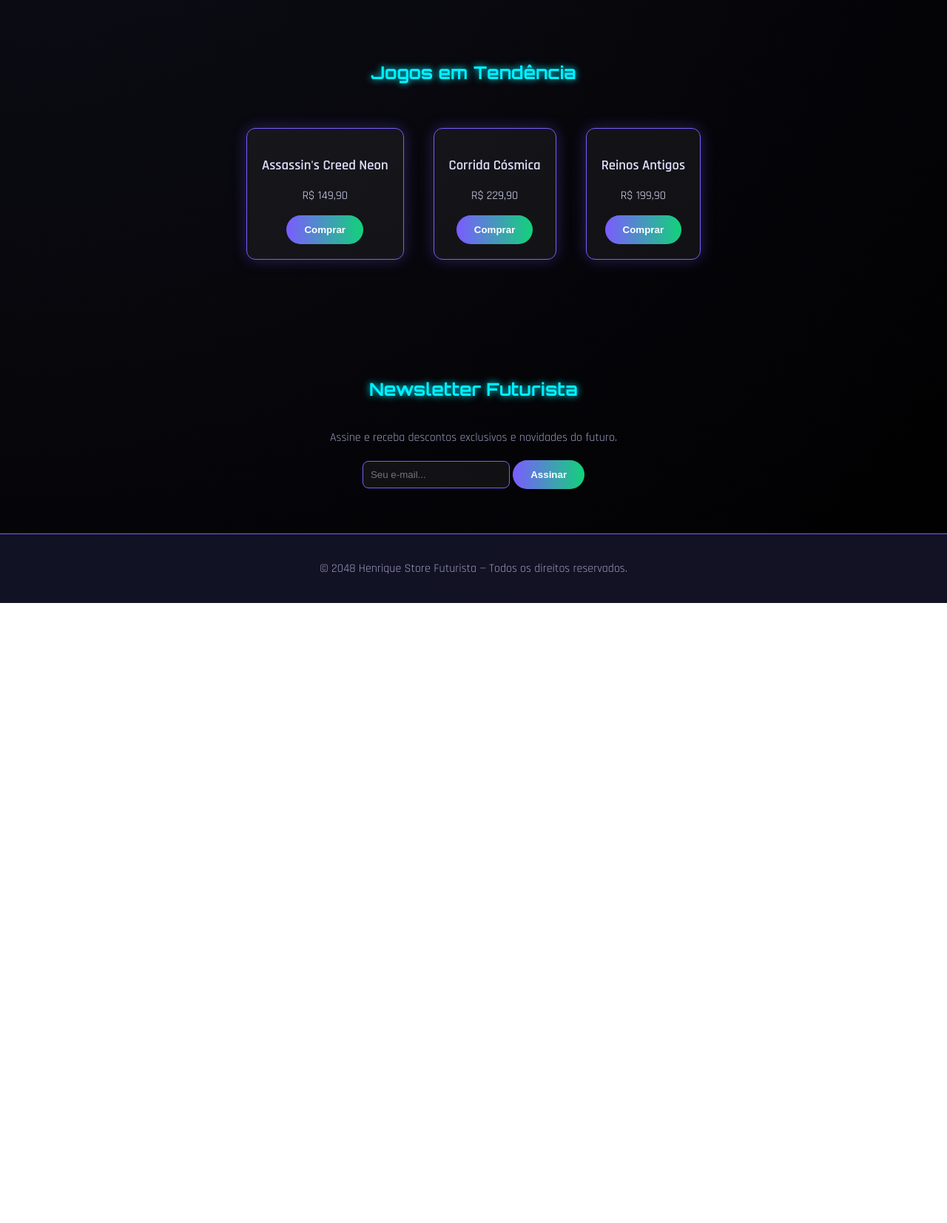
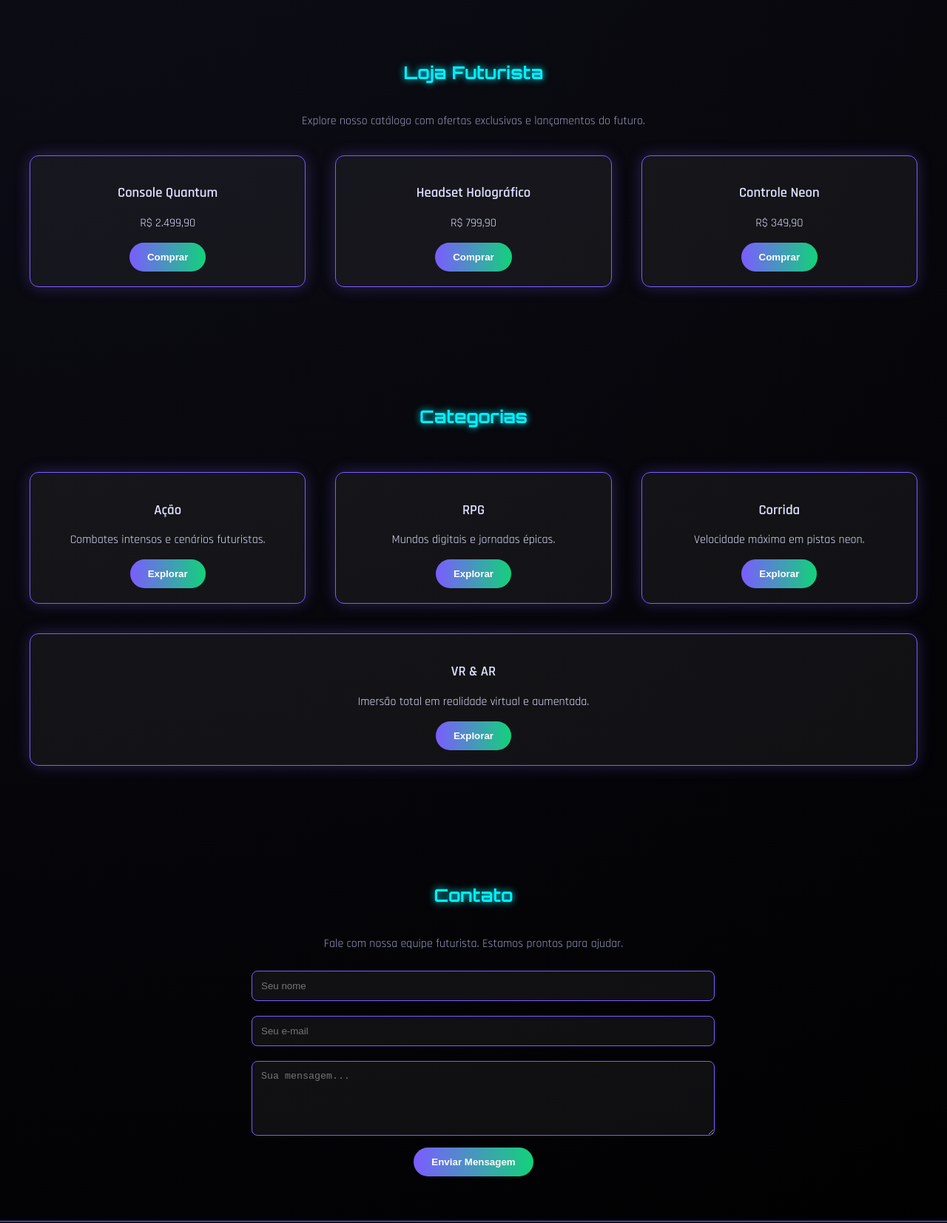
Before and after one commit to Riquezin731/rick, a plain HTML site: page index.html in a window 1280 px wide. Shown: the part 502-2155 px from the top of the page at 74% size. Before the commit the page ends 1317 px from the top, so only its background shows below. Drawn offline with Linux system fonts and the light colour scheme.

Commit message:
Update index.html
categorias

```diff
--- a/index.html
+++ b/index.html
@@ -49,7 +49,6 @@
     .hero {
       text-align: center;
       padding: 100px 20px;
-      position: relative;
     }
     .hero h1 {
       font-size: 3rem;
@@ -103,10 +102,25 @@
       box-shadow: 0 0 20px rgba(123,92,255,0.3);
       transition: transform 0.3s, box-shadow 0.3s;
       text-align: center;
+      flex: 1 1 250px;
     }
     .card:hover {
       transform: translateY(-5px);
       box-shadow: 0 0 30px var(--neon2);
+    }
+    .cards-container {
+      display:flex;
+      flex-wrap:wrap;
+      justify-content:center;
+    }
+    form input, form textarea {
+      width:100%;
+      padding:12px;
+      margin:10px 0;
+      border-radius:8px;
+      border:1px solid var(--neon1);
+      background:var(--card);
+      color:var(--text);
     }
     footer {
       background: rgba(20,20,40,0.9);
@@ -121,49 +135,83 @@
   <header>
     <div class="logo">Henrique Store</div>
     <nav>
-      <a href="#">Início</a>
-      <a href="#">Loja</a>
-      <a href="#">Categorias</a>
-      <a href="#">Contato</a>
+      <a href="#inicio">Início</a>
+      <a href="#loja">Loja</a>
+      <a href="#categorias">Categorias</a>
+      <a href="#contato">Contato</a>
     </nav>
   </header>
 
-  <section class="hero">
+  <!-- Início -->
+  <section id="inicio" class="hero">
     <h1>Gamers do Futuro estão aqui...</h1>
     <p>Uma experiência cyberpunk para quem exige o melhor.</p>
     <button class="btn">Explorar Loja</button>
   </section>
 
-  <section class="section">
-    <h2>Jogos em Tendência</h2>
-    <div style="display:flex;flex-wrap:wrap;justify-content:center;">
+  <!-- Loja -->
+  <section id="loja" class="section loja">
+    <h2>Loja Futurista</h2>
+    <p style="text-align:center;color:var(--muted);">Explore nosso catálogo com ofertas exclusivas e lançamentos do futuro.</p>
+    <div class="cards-container">
       <div class="card">
-        <h3>Assassin's Creed Neon</h3>
-        <p>R$ 149,90</p>
+        <h3>Console Quantum</h3>
+        <p>R$ 2.499,90</p>
         <button class="btn">Comprar</button>
       </div>
       <div class="card">
-        <h3>Corrida Cósmica</h3>
-        <p>R$ 229,90</p>
+        <h3>Headset Holográfico</h3>
+        <p>R$ 799,90</p>
         <button class="btn">Comprar</button>
       </div>
       <div class="card">
-        <h3>Reinos Antigos</h3>
-        <p>R$ 199,90</p>
+        <h3>Controle Neon</h3>
+        <p>R$ 349,90</p>
         <button class="btn">Comprar</button>
       </div>
     </div>
   </section>
 
-  <section class="section">
-    <h2>Newsletter Futurista</h2>
-    <p style="text-align:center;color:var(--muted);">Assine e receba descontos exclusivos e novidades do futuro.</p>
-    <div style="text-align:center;margin-top:20px;">
-      <input type="email" placeholder="Seu e-mail..." style="padding:10px;border-radius:8px;border:1px solid var(--neon1);background:var(--card);color:var(--text);">
-      <button class="btn">Assinar</button>
+  <!-- Categorias -->
+  <section id="categorias" class="section categorias">
+    <h2>Categorias</h2>
+    <div class="cards-container">
+      <div class="card">
+        <h3>Ação</h3>
+        <p>Combates intensos e cenários futuristas.</p>
+        <button class="btn">Explorar</button>
+      </div>
+      <div class="card">
+        <h3>RPG</h3>
+        <p>Mundos digitais e jornadas épicas.</p>
+        <button class="btn">Explorar</button>
+      </div>
+      <div class="card">
+        <h3>Corrida</h3>
+        <p>Velocidade máxima em pistas neon.</p>
+        <button class="btn">Explorar</button>
+      </div>
+      <div class="card">
+        <h3>VR & AR</h3>
+        <p>Imersão total em realidade virtual e aumentada.</p>
+        <button class="btn">Explorar</button>
+      </div>
     </div>
   </section>
 
+  <!-- Contato -->
+  <section id="contato" class="section contato">
+    <h2>Contato</h2>
+    <p style="text-align:center;color:var(--muted);">Fale com nossa equipe futurista. Estamos prontos para ajudar.</p>
+    <form style="max-width:600px;margin:0 auto;text-align:center;">
+      <input type="text" placeholder="Seu nome" required>
+      <input type="email" placeholder="Seu e-mail" required>
+      <textarea placeholder="Sua mensagem..." rows="5" required></textarea>
+      <button class="btn">Enviar Mensagem</button>
+    </form>
+  </section>
+
+  <!-- Footer -->
   <footer>
     <p>© 2048 Henrique Store Futurista — Todos os direitos reservados.</p>
   </footer>
```
